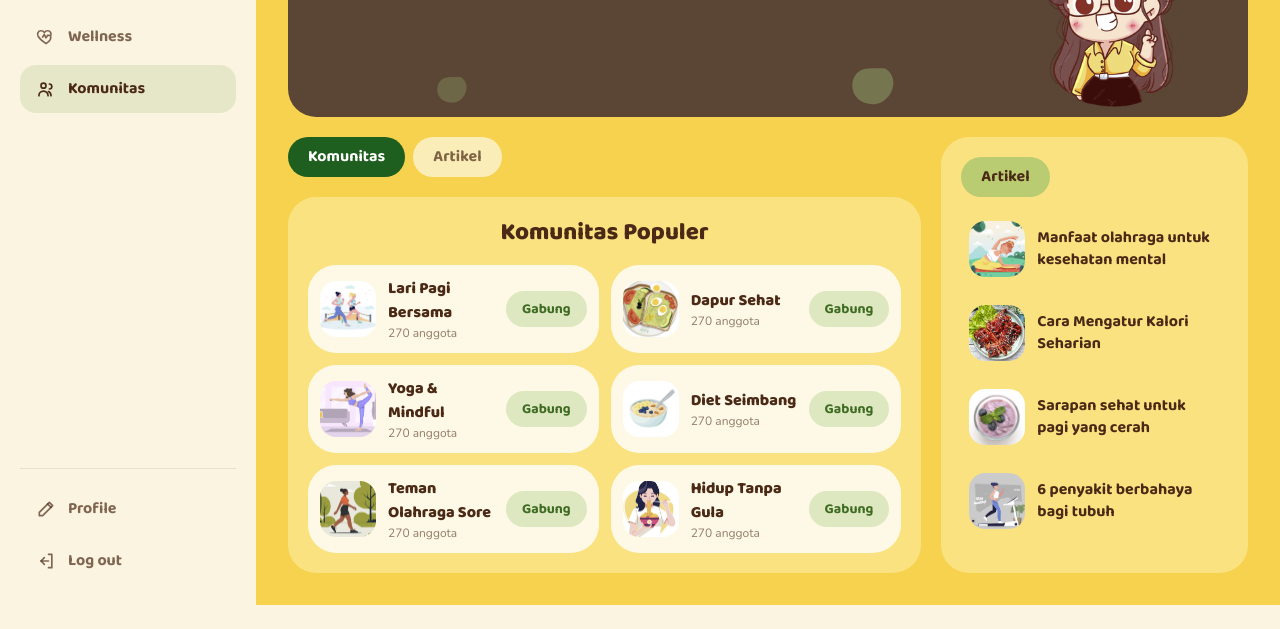
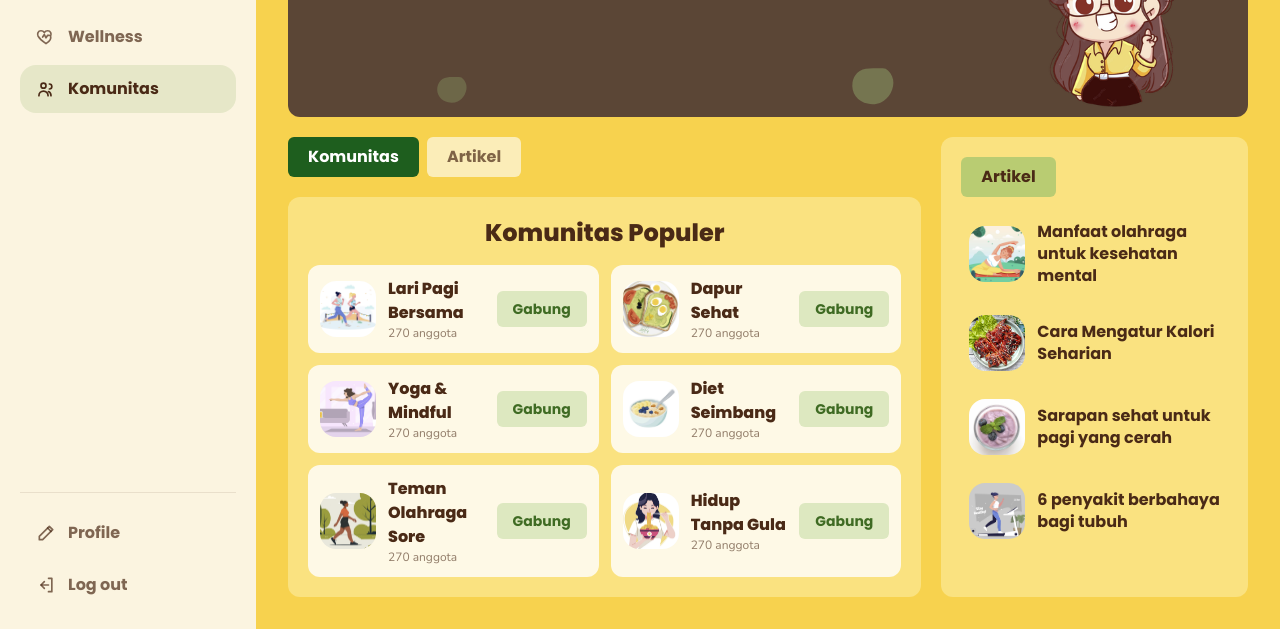
Before and after one commit to Putrikasidi/Nuvvi, a website: page komunitas.html in a window 1280 px wide. Shown: the part 227-856 px from the top of the page. Before the commit the page ends 832 px from the top, so only its background shows below. Drawn offline with nearby package versions, Linux system fonts and the light colour scheme.

Commit message:
style: squarer buttons and Poppins headings for a less-bubbly look
Drop border radii (btn 18px->4px, card 28px->12px), de-pill nav pills,
badges, inputs and inline pill chips to rounded-md/lg, and swap the
Baloo 2 heading font for Poppins across all pages. Rebuilt output.css.

Co-Authored-By: Claude Opus 4.8 (1M context) <noreply@anthropic.com>

```diff
--- a/assets/css/input.css
+++ b/assets/css/input.css
@@ -32,7 +32,7 @@
 
   /* ---------- Badge status (Recent Scans) ---------- */
   .nv-badge {
-    @apply inline-block rounded-pill px-3 py-1 text-xs font-bold;
+    @apply inline-block rounded-md px-3 py-1 text-xs font-bold;
   }
   .nv-badge--good {
     @apply bg-good/40 text-[#33591c];
@@ -46,13 +46,13 @@
 
   /* ---------- Input ---------- */
   .nv-input {
-    @apply w-full rounded-2xl border-0 bg-taupe/70 px-5 py-4 text-cocoa
+    @apply w-full rounded-lg border-0 bg-taupe/70 px-5 py-4 text-cocoa
            placeholder:text-cocoa/50 focus:outline-none focus:ring-4 focus:ring-forest/20;
   }
 
   /* ---------- Pill menu (navbar marketing & tab fitur) ---------- */
   .nv-nav-pill {
-    @apply rounded-pill px-5 py-2 font-display font-bold text-cocoa/80 transition
+    @apply rounded-md px-5 py-2 font-display font-bold text-cocoa/80 transition
            hover:text-cocoa;
   }
   .nv-nav-pill--active {
--- a/assets/js/app.js
+++ b/assets/js/app.js
@@ -840,7 +840,7 @@
             return (
               '<button type="button" data-quiz-opt="' +
               esc(opt) +
-              '" class="rounded-pill px-6 py-3 text-center font-display font-bold transition ' +
+              '" class="rounded-md px-6 py-3 text-center font-display font-bold transition ' +
               (on ? "bg-sky text-cocoa" : "bg-leaf/60 text-cocoa/80 hover:bg-leaf") +
               '">' +
               esc(opt) +
@@ -905,7 +905,7 @@
               " anggota</span></span>" +
               '<button type="button" data-join="' +
               c.id +
-              '" class="rounded-pill px-4 py-2 font-display text-sm font-bold transition ' +
+              '" class="rounded-md px-4 py-2 font-display text-sm font-bold transition ' +
               (on ? "bg-sage-dark text-white" : "bg-good/30 text-[#3f6b23] hover:bg-good/50") +
               '">' +
               (on ? "Tergabung" : "Gabung") +
--- a/assets/js/layout.js
+++ b/assets/js/layout.js
@@ -99,7 +99,7 @@
       icon("search", "w-5 h-5") +
       "</span>" +
       '    <input id="nv-search" type="text" autocomplete="off" placeholder="Search article"' +
-      '      class="w-full rounded-pill border-0 bg-[#C9BCA9]/60 py-3 pl-12 pr-4 text-cocoa placeholder:text-cocoa/60 focus:outline-none focus:ring-4 focus:ring-forest/15">' +
+      '      class="w-full rounded-md border-0 bg-[#C9BCA9]/60 py-3 pl-12 pr-4 text-cocoa placeholder:text-cocoa/60 focus:outline-none focus:ring-4 focus:ring-forest/15">' +
       '    <div id="nv-search-results" class="absolute left-0 right-0 top-full z-30 mt-2 hidden overflow-hidden rounded-3xl bg-white shadow-soft"></div>' +
       "  </label>" +
       '  <button type="button" aria-label="Notifikasi" class="grid h-11 w-11 shrink-0 place-items-center rounded-2xl text-cocoa hover:bg-white">' +
--- a/komunitas.html
+++ b/komunitas.html
@@ -8,7 +8,7 @@
     <link rel="preconnect" href="https://fonts.googleapis.com" />
     <link rel="preconnect" href="https://fonts.gstatic.com" crossorigin />
     <link
-      href="https://fonts.googleapis.com/css2?family=Baloo+2:wght@500;600;700;800&family=Nunito:wght@400;500;600;700;800&display=swap"
+      href="https://fonts.googleapis.com/css2?family=Poppins:wght@500;600;700;800&family=Nunito:wght@400;500;600;700;800&display=swap"
       rel="stylesheet"
     />
     <link rel="stylesheet" href="assets/css/output.css" />
@@ -53,10 +53,10 @@
               <div class="space-y-5 lg:col-span-2">
                 <!-- Toggle -->
                 <div class="flex gap-2">
-                  <button type="button" data-komunitas-tab="komunitas" class="rounded-pill bg-forest px-5 py-2 font-display font-bold text-white">
+                  <button type="button" data-komunitas-tab="komunitas" class="rounded-md bg-forest px-5 py-2 font-display font-bold text-white">
                     Komunitas
                   </button>
-                  <button type="button" data-komunitas-tab="artikel" class="rounded-pill bg-white/60 px-5 py-2 font-display font-bold text-cocoa/70">
+                  <button type="button" data-komunitas-tab="artikel" class="rounded-md bg-white/60 px-5 py-2 font-display font-bold text-cocoa/70">
                     Artikel
                   </button>
                 </div>
--- a/tailwind.config.js
+++ b/tailwind.config.js
@@ -28,13 +28,13 @@ module.exports = {
         high: "#E8837B", // badge "High"
       },
       fontFamily: {
-        display: ['"Baloo 2"', '"Comic Sans MS"', "cursive"], // judul membulat
+        display: ['"Poppins"', '"Segoe UI"', "system-ui", "sans-serif"], // judul lebih tegas
         sans: ["Nunito", '"Segoe UI"', "system-ui", "sans-serif"], // teks biasa
       },
       borderRadius: {
-        card: "28px",
+        card: "12px",
         pill: "9999px",
-        btn: "18px", // sudut tombol utama (Start, Login, dst) - membulat tapi tidak sampai pill
+        btn: "4px", // sudut tombol - dibikin lebih kotak biar tampilannya tegas
       },
       boxShadow: {
         soft: "0 10px 30px rgba(74, 42, 22, 0.10)",
```
Also changed, not shown: dashboard.html (+1 -1 lines), index.html (+1 -1 lines), login.html (+1 -1 lines), meal-plan.html (+2 -2 lines), pricing.html (+1 -1 lines), profile.html (+1 -1 lines), register.html (+1 -1 lines), sport-plan.html (+3 -3 lines), wellness-quiz.html (+1 -1 lines), wellness.html (+2 -2 lines), assets/css/output.css, 1 other file.
